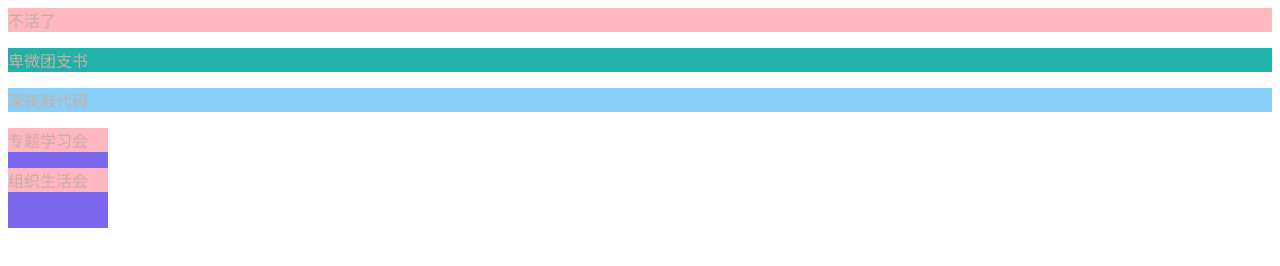
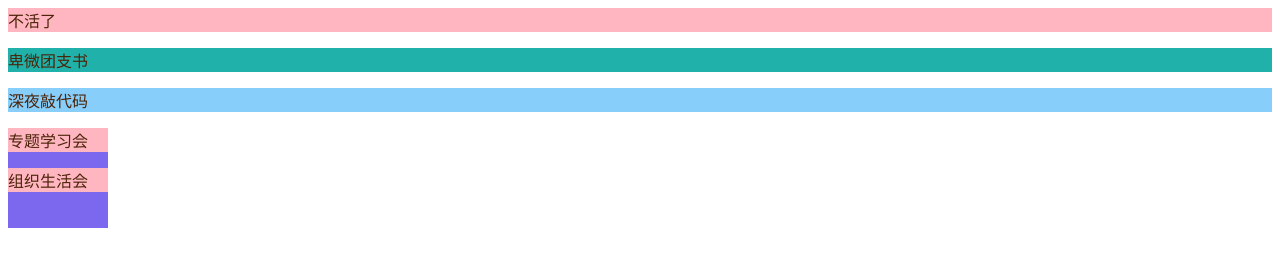
Before and after one commit to xyyyyyi/xyyyyyi.github.io, a plain HTML site: page index.html in a window 1280 px wide. Drawn offline with Linux system fonts and the light colour scheme.

Commit message:
Update index.css

```diff
--- a/index.css
+++ b/index.css
@@ -1,6 +1,6 @@
 p{
     background-color:lightpink;
-    color: rgb(201, 175, 156);
+    color: rgb(75, 35, 7);
 }
 #test
 {
```
